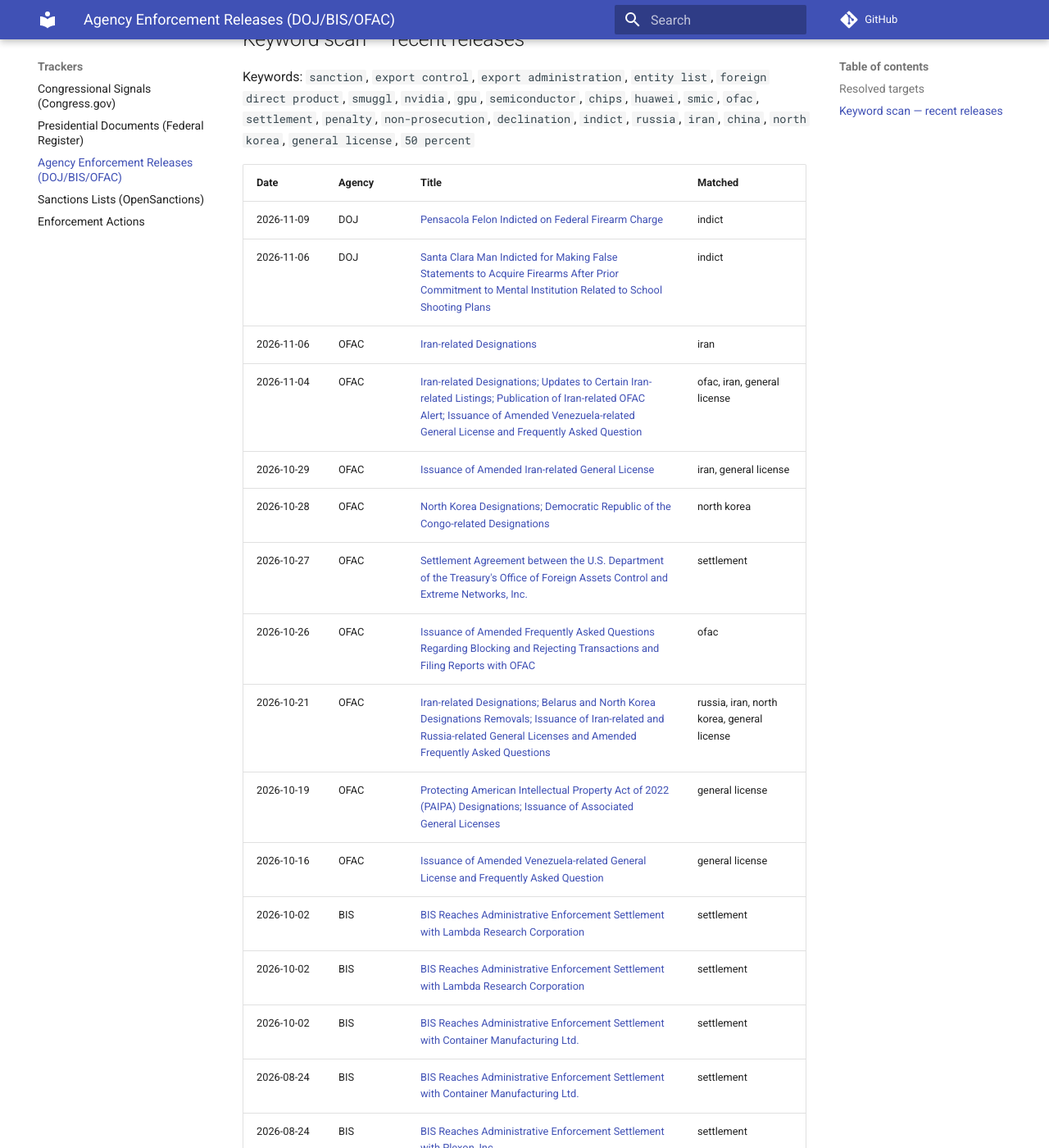
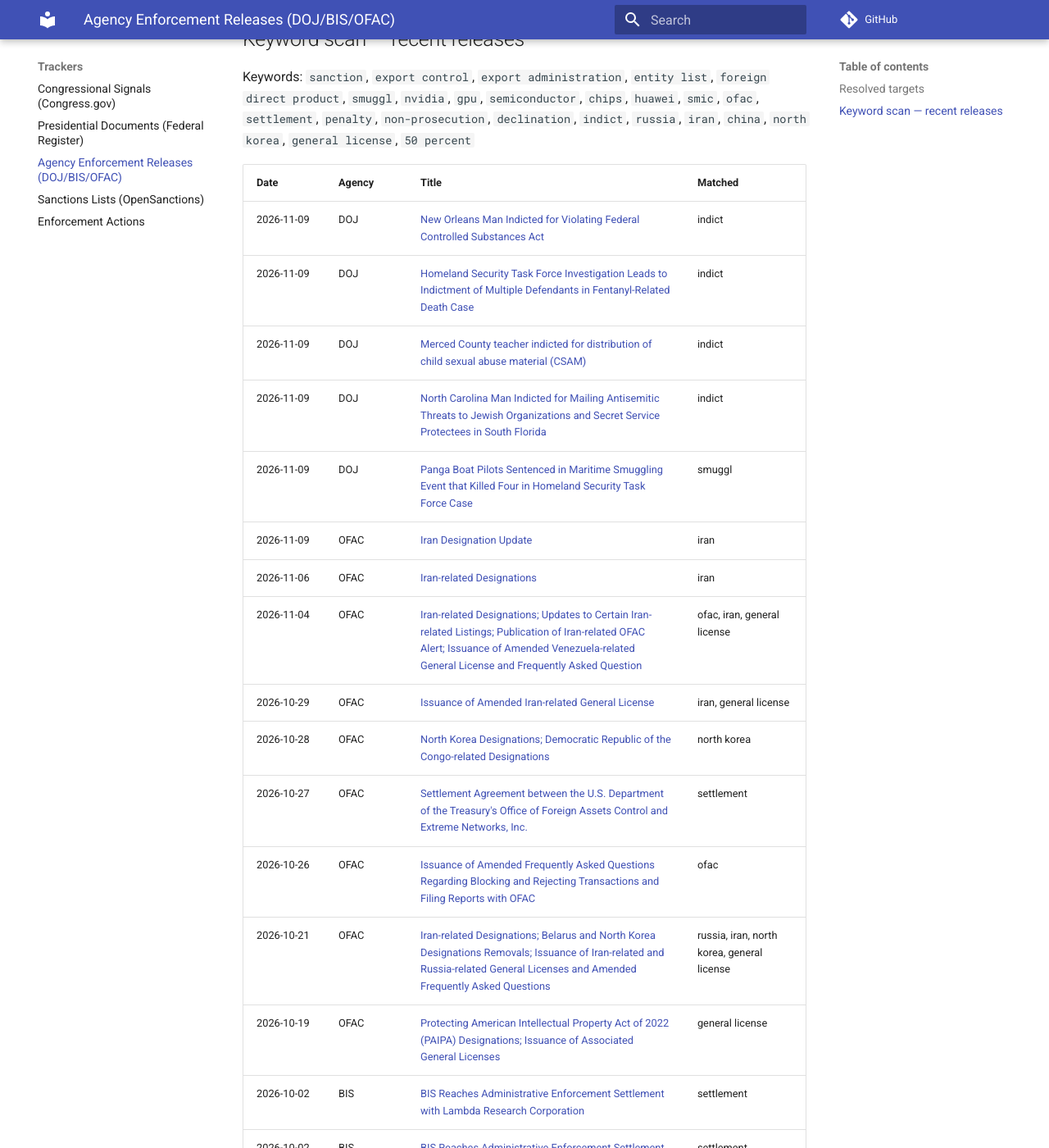
Before and after one commit to felipelago17/Congressional-Influence-Sanctions-Export-Controls, an MkDocs documentation site: the page built from docs/trackers/agency-releases.md, in a window 1280 px wide and 1400 px high, scrolled down 1369 px. Shown: the whole window at 82% size. Built offline with MkDocs 1.6.1 and Material for MkDocs 9.7.7, drawn with Linux system fonts in a browser that asks for light colours; comment, search, counter and statistics services are not loaded; some of the changed text lies outside the part shown.

Commit message:
data: agency releases 2026-11-10

```diff
--- a/docs/trackers/agency-releases.md
+++ b/docs/trackers/agency-releases.md
@@ -26,8 +26,12 @@ Keywords: `sanction`, `export control`, `export administration`, `entity list`,
 
 | Date | Agency | Title | Matched |
 |---|---|---|---|
-| 2026-11-09 | DOJ | [Pensacola Felon Indicted on Federal Firearm Charge](https://www.justice.gov/usao-ndfl/pr/pensacola-felon-indicted-federal-firearm-charge) | indict |
-| 2026-11-06 | DOJ | [Santa Clara Man Indicted for Making False Statements to Acquire Firearms After Prior Commitment to Mental Institution Related to School Shooting Plans](https://www.justice.gov/usao-ndca/pr/santa-clara-man-indicted-making-false-statements-acquire-firearms-after-prior) | indict |
+| 2026-11-09 | DOJ | [New Orleans Man Indicted for Violating Federal Controlled Substances Act](https://www.justice.gov/usao-edla/pr/new-orleans-man-indicted-violating-federal-controlled-substances-act-2) | indict |
+| 2026-11-09 | DOJ | [Homeland Security Task Force Investigation Leads to Indictment of Multiple Defendants in Fentanyl-Related Death Case](https://www.justice.gov/usao-ut/pr/homeland-security-task-force-investigation-leads-indictment-multiple-defendants-fentanyl) | indict |
+| 2026-11-09 | DOJ | [Merced County teacher indicted for distribution of child sexual abuse material (CSAM)](https://www.justice.gov/usao-edca/pr/merced-county-teacher-indicted-distribution-child-sexual-abuse-material-csam) | indict |
+| 2026-11-09 | DOJ | [North Carolina Man Indicted for Mailing Antisemitic Threats to Jewish Organizations and Secret Service Protectees in South Florida](https://www.justice.gov/usao-sdfl/pr/north-carolina-man-indicted-mailing-antisemitic-threats-jewish-organizations-and) | indict |
+| 2026-11-09 | DOJ | [Panga Boat Pilots Sentenced in Maritime Smuggling Event that Killed Four in Homeland Security Task Force Case](https://www.justice.gov/usao-sdca/pr/panga-boat-pilots-sentenced-maritime-smuggling-event-killed-four-homeland-security) | smuggl |
+| 2026-11-09 | OFAC | [Iran Designation Update](https://ofac.treasury.gov/recent-actions/20261109) | iran |
 | 2026-11-06 | OFAC | [Iran-related Designations](https://ofac.treasury.gov/recent-actions/20261106) | iran |
 | 2026-11-04 | OFAC | [Iran-related Designations; Updates to Certain Iran-related Listings; Publication of Iran-related OFAC Alert; Issuance of Amended Venezuela-related General License and Frequently Asked Question](https://ofac.treasury.gov/recent-actions/20261104) | ofac, iran, general license |
 | 2026-10-29 | OFAC | [Issuance of Amended Iran-related General License](https://ofac.treasury.gov/recent-actions/20261029) | iran, general license |
@@ -36,7 +40,6 @@ Keywords: `sanction`, `export control`, `export administration`, `entity list`,
 | 2026-10-26 | OFAC | [Issuance of Amended Frequently Asked Questions Regarding Blocking and Rejecting Transactions and Filing Reports with OFAC](https://ofac.treasury.gov/recent-actions/20261026) | ofac |
 | 2026-10-21 | OFAC | [Iran-related Designations; Belarus and North Korea Designations Removals; Issuance of Iran-related and Russia-related General Licenses and Amended Frequently Asked Questions](https://ofac.treasury.gov/recent-actions/20261021) | russia, iran, north korea, general license |
 | 2026-10-19 | OFAC | [Protecting American Intellectual Property Act of 2022 (PAIPA) Designations; Issuance of Associated General Licenses](https://ofac.treasury.gov/recent-actions/20261019) | general license |
-| 2026-10-16 | OFAC | [Issuance of Amended Venezuela-related General License and Frequently Asked Question](https://ofac.treasury.gov/recent-actions/20261016) | general license |
 | 2026-10-02 | BIS | [BIS Reaches Administrative Enforcement Settlement with Lambda Research Corporation](https://www.bis.gov/press-release/bis-reaches-administrative-enforcement-settlement-lambda-research-corporation) | settlement |
 | 2026-10-02 | BIS | [BIS Reaches Administrative Enforcement Settlement with Lambda Research Corporation](https://www.bis.gov/press-release/bis-reaches-administrative-enforcement-settlement-lambda-research-corporation) | settlement |
 | 2026-10-02 | BIS | [BIS Reaches Administrative Enforcement Settlement with Container Manufacturing Ltd.](https://www.bis.gov/press-release/bis-reaches-administrative-enforcement-settlement-container-manufacturing-ltd.) | settlement |
```
Also changed, not shown: other parts of docs/trackers/agency-releases.md (+1 -1 lines), 1 other file.
